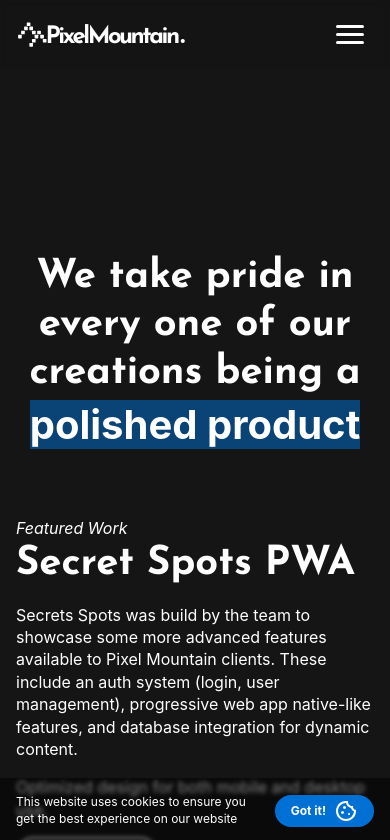
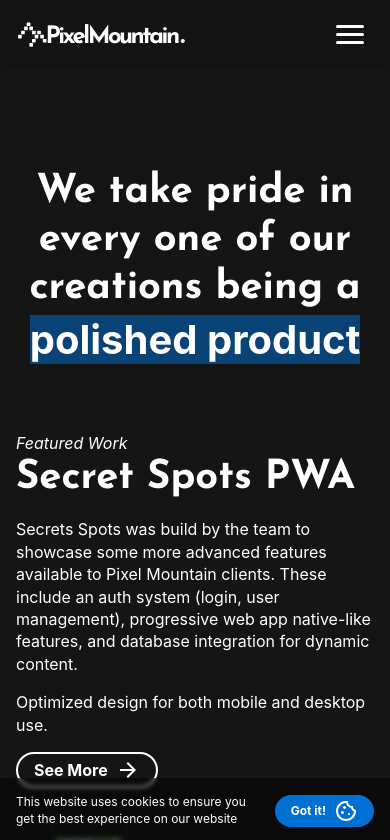
Before and after one commit to PullRequestTimeout/PixelMountain, a SvelteKit app: page /our-work in a window 390 px wide. Shown: the top 840 px of the page. Built offline with nearby package versions, Linux system fonts and the light colour scheme.

Commit message:
:alembic: SVH Fix attempt 12402

```diff
--- a/src/routes/+layout.svelte
+++ b/src/routes/+layout.svelte
@@ -19,40 +19,6 @@
 	afterNavigate(() => {
 		root?.classList.add("smoothscroll");
 	});
-
-	// Fix vh for mobile devices
-	let vh: number;
-	type Orientation =
-		| "portrait-primary"
-		| "portrait-secondary"
-		| "landscape-primary"
-		| "landscape-secondary";
-	let currentOrientation: Orientation;
-	onMount(() => {
-		// Set the initial vh value on page load
-		vh = window.innerHeight;
-		// Set the initial value of the orientation
-		currentOrientation = screen.orientation.type;
-		// Set the initial value of the vh css variable
-		document.documentElement.style.setProperty("--vh", `${vh}px`);
-
-		// --vh will only be updated when the orientation changes or if the device is in landscape mode. Will probably still be jumpy, but will make the case considerably more niche.
-		window.addEventListener("resize", () => {
-			if (currentOrientation !== screen.orientation.type) {
-				currentOrientation = screen.orientation.type;
-				vh = window.innerHeight;
-				document.documentElement.style.setProperty("--vh", `${vh}px`);
-			} else if (
-				currentOrientation === screen.orientation.type &&
-				screen.orientation.type.includes("landscape")
-			) {
-				vh = window.innerWidth;
-				document.documentElement.style.setProperty("--vh", `${vh}px`);
-			} else {
-				console.log("Portrait mode");
-			}
-		});
-	});
 </script>
 
 <Navbar />
--- a/static/app.css
+++ b/static/app.css
@@ -95,9 +95,39 @@
 
 /* iPhone SVH Fix ----------------------------------------------------------------*/
 
-/* :root {
-	--vh: 100svh;
-} */
+:root {
+	--vh: 30rem;
+}
+
+@media screen and (min-width: 375px) {
+	:root {
+		--vh: 35rem;
+	}
+}
+
+@media screen and (min-width: 640px) {
+	:root {
+		--vh: 40rem;
+	}
+}
+
+@media screen and (min-width: 768px) {
+	:root {
+		--vh: 45rem;
+	}
+}
+
+@media screen and (min-width: 1024px) {
+	:root {
+		--vh: 50rem;
+	}
+}
+
+@media screen and (min-width: 1440px) {
+	:root {
+		--vh: 100svh;
+	}
+}
 
 /* Globals */
 
```
